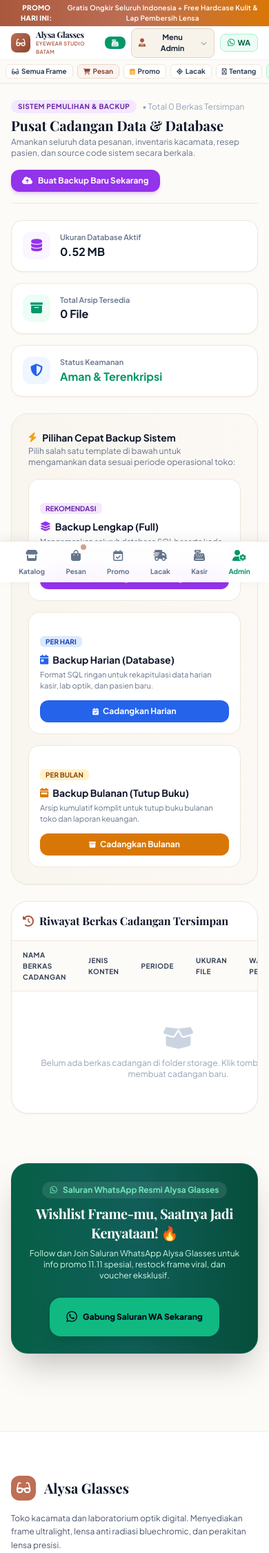
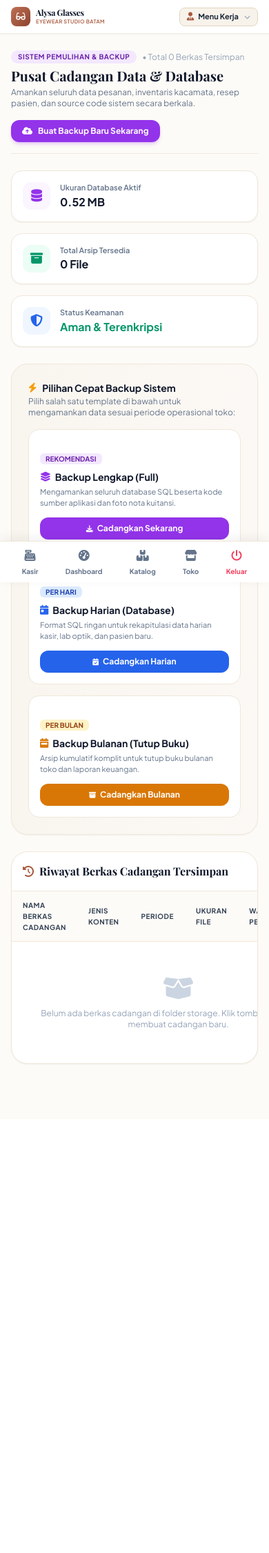
Before and after one commit to Andriansyah2501/alysa-optical, a Laravel app: page /admin/backup in a window 390 px wide. Shown: the top 2251 px of the page at 69% size. After the commit the page ends 1543 px from the top, so only its background shows below. Run offline with Laravel 10, Linux system fonts and the light colour scheme; the visitor is signed in with stand-in values (Sample User, id 1); data comes from the database, SQL or seed files in the repository; some libraries are stand-ins or nearby versions; some web fonts are replaced.

Commit message:
refactor(ui): tampilan bersih per-role — menu toko khusus pengunjung
- Menu kategori (Semua Frame, Kacamata Optik, Sunglasses Polarized,
  Titanium 8G, Pesan Online, Promo, Lacak, Tentang) HANYA tampil untuk
  pengunjung/tamu; kasir & owner tidak melihatnya lagi
- Header staf: owner/admin/optician dapat dropdown 'Menu Kerja' ringkas
  (Dashboard, Laporan, Pelanggan, Katalog & Barcode, POS, Cashflow,
  Promo, Pengaturan, Backup, Server, Tunnel) + Keluar Tampilan Toko
- Kasir: hanya tombol 'Kerja Kasir' + ikon logout — nol distraksi
- Bar bawah mobile ikut dipisah: versi pengunjung vs versi staf
  (Kasir: Kasir+Keluar; Owner: Kasir, Dashboard, Katalog, Toko, Keluar)
- Bar pengumuman promo & footer toko disembunyikan dari staf login
- User::canAccessAdminArea() jadi sumber kebenaran akses backoffice

```diff
--- a/app/Models/User.php
+++ b/app/Models/User.php
@@ -54,4 +54,13 @@ class User extends Authenticatable
     {
         return in_array($this->role, \App\Http\Middleware\PosAccess::allowedRoles(), true);
     }
+
+    /**
+     * Boleh masuk area backoffice/dashboard (admin dashboard guarded: super_admin/admin/optician).
+     * Kasir murni tidak — mereka cukup modul POS.
+     */
+    public function canAccessAdminArea(): bool
+    {
+        return in_array($this->role, ['super_admin', 'admin', 'optician'], true);
+    }
 }
--- a/resources/views/layouts/app.blade.php
+++ b/resources/views/layouts/app.blade.php
@@ -116,7 +116,8 @@
 </head>
 <body class="min-h-screen flex flex-col selection:bg-brand-200 selection:text-brand-900">
 
-    <!-- Top Announcement Bar (Editable by Super Admin) -->
+    <!-- Top Announcement Bar (Editable by Super Admin) — hanya utk pengunjung/toko -->
+    @guest
         @if(($globalSettings['header_announcement_enabled'] ?? '1') !== '0')
             <div class="bg-gradient-to-r from-brand-600 via-brand-500 to-amber-600 text-white text-[10px] font-semibold tracking-wide py-1 px-3 text-center">
                 <span class="inline-flex items-center gap-2">
@@ -125,6 +126,7 @@
                 </span>
             </div>
         @endif
+    @endguest
 
     <!-- Main Navigation Bar -->
     <header class="sticky top-0 z-50 bg-white/95 backdrop-blur-md border-b border-sand-200/80 transition-all shadow-sm">
@@ -149,7 +151,8 @@
                         </div>
                     </a>
 
-                    <!-- Nav Link Kategori (Dikecilkan) -->
+                    <!-- Nav Link Kategori TOKO — hanya utk pengunjung/pelanggan (staf tidak melihatnya) -->
+                    @guest
                     <nav class="hidden md:flex items-center gap-4 text-[11px] font-bold text-slate-700">
                         <a href="{{ route('shop.index') }}" class="hover:text-brand-600 transition-colors py-1 {{ request()->routeIs('shop.index') && !request('kategori') ? 'text-brand-600 border-b-2 border-brand-500' : '' }}">
                             Semua Frame
@@ -176,77 +179,99 @@
                             <i class="fa-regular fa-circle-info mr-0.5 text-brand-500"></i> Tentang
                         </a>
                     </nav>
+                    @endguest
                 </div>
 
                 <!-- Right Action Bar: Clean Dropdown Menu -->
+                @php
+                    $cleanPhone = preg_replace('/[^0-9]/', '', $globalSettings['store_phone'] ?? '087888883318');
+                    $waTarget = str_starts_with($cleanPhone, '0') ? '62' . substr($cleanPhone, 1) : $cleanPhone;
+                @endphp
                 <div class="flex items-center gap-2">
 
                     @auth
-                        <!-- Tombol Cepat POS Kasir (hanya role yang diizinkan di Pengaturan) -->
-                        @if(Auth::user()->canAccessPos())
-                            <a href="{{ route('pos.index') }}" class="inline-flex items-center gap-1 px-2.5 py-1 bg-emerald-600 hover:bg-emerald-700 text-white rounded-lg text-[11px] font-bold shadow-xs transition-all">
-                                <i class="fa-solid fa-cash-register text-[10px]"></i>
-                                <span class="hidden sm:inline">Kasir</span>
-                            </a>
-                        @endif
+                        @php $stafCanPos = Auth::user()->canAccessPos(); $stafCanAdm = Auth::user()->canAccessAdminArea(); @endphp
 
-                        <!-- Menu Dropdown Manajemen Staf / Admin -->
+                        @if($stafCanAdm)
+                            <!-- OWNER / ADMIN / OPTICIAN: dropdown kerja ringkas -->
                             <div class="relative inline-block text-left" id="adminDropdownContainer">
                                 <button type="button" onclick="document.getElementById('adminDropdownMenu').classList.toggle('hidden')" class="inline-flex items-center gap-1.5 px-2.5 py-1 bg-sand-100 hover:bg-sand-200 text-slate-800 rounded-lg text-[11px] font-bold border border-sand-300 transition-colors">
                                     <i class="fa-solid fa-user-tie text-brand-600 text-xs"></i>
-                                <span>Menu Admin</span>
+                                    <span>Menu Kerja</span>
                                     <i class="fa-solid fa-chevron-down text-[9px] text-slate-400 ml-0.5"></i>
                                 </button>
 
                                 <div id="adminDropdownMenu" class="hidden absolute right-0 mt-1.5 w-52 bg-white rounded-xl shadow-xl border border-sand-200 z-50 py-1 divide-y divide-sand-100 text-xs">
                                     <div class="px-3 py-2 bg-sand-50/60">
                                         <div class="font-bold text-slate-900 truncate">{{ Auth::user()->name }}</div>
-                                    <div class="text-[10px] text-brand-600 font-semibold uppercase tracking-wider">{{ Auth::user()->role }}</div>
+                                        <div class="text-[10px] text-brand-600 font-semibold uppercase tracking-wider">{{ str_replace('_',' ',Auth::user()->role) }}</div>
                                     </div>
                                     <div class="py-1">
+                                        @if($stafCanPos)
+                                        <a href="{{ route('pos.index') }}" class="flex items-center gap-2 px-3 py-1.5 bg-emerald-50 text-emerald-700 font-bold transition-colors">
+                                            <i class="fa-solid fa-cash-register text-emerald-600 w-4"></i> Buka Kasir (POS)
+                                        </a>
+                                        @endif
                                         <a href="{{ route('admin.dashboard') }}" class="flex items-center gap-2 px-3 py-1.5 text-slate-700 hover:bg-brand-50 hover:text-brand-700 font-medium transition-colors">
-                                        <i class="fa-solid fa-glasses text-brand-500 w-4"></i> Lab Optik & Antrean
+                                            <i class="fa-solid fa-gauge-high text-brand-500 w-4"></i> Dashboard
                                         </a>
                                         <a href="{{ route('admin.reports.index') }}" class="flex items-center gap-2 px-3 py-1.5 text-slate-700 hover:bg-brand-50 hover:text-brand-700 font-medium transition-colors">
-                                        <i class="fa-solid fa-chart-line text-sky-500 w-4"></i> Laporan & Grafik Omset
-                                    </a>
-                                    <a href="{{ route('admin.calendar.index') }}" class="flex items-center gap-2 px-3 py-1.5 text-slate-700 hover:bg-brand-50 hover:text-brand-700 font-medium transition-colors">
-                                        <i class="fa-solid fa-calendar-days text-amber-500 w-4"></i> Kelola Kalender Promo
+                                            <i class="fa-solid fa-chart-line text-sky-500 w-4"></i> Laporan Omset
                                         </a>
                                         <a href="{{ route('admin.customers.index') }}" class="flex items-center gap-2 px-3 py-1.5 text-slate-700 hover:bg-brand-50 hover:text-brand-700 font-medium transition-colors">
-                                        <i class="fa-solid fa-users text-emerald-600 w-4"></i> Database Pelanggan & Resep
-                                    </a>
-                                    <a href="{{ route('admin.expenses.index') }}" class="flex items-center gap-2 px-3 py-1.5 text-slate-700 hover:bg-brand-50 hover:text-brand-700 font-medium transition-colors">
-                                        <i class="fa-solid fa-money-bill-transfer text-rose-500 w-4"></i> Belanja Modal & Cashflow
+                                            <i class="fa-solid fa-users text-emerald-600 w-4"></i> Pelanggan & Resep
                                         </a>
                                         @if(in_array(Auth::user()->role, ['admin', 'super_admin']))
                                             <a href="{{ route('admin.katalog.index') }}" class="flex items-center gap-2 px-3 py-1.5 text-slate-700 hover:bg-brand-50 hover:text-brand-700 font-medium transition-colors">
-                                            <i class="fa-solid fa-boxes-stacked text-purple-500 w-4"></i> Katalog Kacamata
+                                                <i class="fa-solid fa-boxes-stacked text-purple-500 w-4"></i> Katalog & Barcode
+                                            </a>
+                                            <a href="{{ route('admin.expenses.index') }}" class="flex items-center gap-2 px-3 py-1.5 text-slate-700 hover:bg-brand-50 hover:text-brand-700 font-medium transition-colors">
+                                                <i class="fa-solid fa-money-bill-transfer text-rose-500 w-4"></i> Cashflow Toko
+                                            </a>
+                                            <a href="{{ route('admin.calendar.index') }}" class="flex items-center gap-2 px-3 py-1.5 text-slate-700 hover:bg-brand-50 hover:text-brand-700 font-medium transition-colors">
+                                                <i class="fa-solid fa-calendar-days text-amber-500 w-4"></i> Kalender Promo
                                             </a>
                                             <a href="{{ route('admin.settings.index') }}" class="flex items-center gap-2 px-3 py-1.5 text-slate-700 hover:bg-brand-50 hover:text-brand-700 font-medium transition-colors">
                                                 <i class="fa-solid fa-gear text-slate-500 w-4"></i> Pengaturan Toko
                                             </a>
                                             <a href="{{ route('admin.backups.index') }}" class="flex items-center gap-2 px-3 py-1.5 text-slate-700 hover:bg-brand-50 hover:text-brand-700 font-medium transition-colors">
-                                            <i class="fa-solid fa-cloud-arrow-down text-purple-600 w-4"></i> Cadangan Data & Database
+                                                <i class="fa-solid fa-cloud-arrow-down text-purple-600 w-4"></i> Cadangan Data
                                             </a>
                                             <a href="{{ route('admin.server.index') }}" class="flex items-center gap-2 px-3 py-1.5 text-slate-700 hover:bg-brand-50 hover:text-brand-700 font-medium transition-colors">
-                                            <i class="fa-solid fa-server text-sky-600 w-4"></i> Status Server & Jaringan
+                                                <i class="fa-solid fa-server text-sky-600 w-4"></i> Status Server
                                             </a>
                                             <a href="{{ route('admin.tunnel.index') }}" class="flex items-center gap-2 px-3 py-1.5 text-slate-700 hover:bg-brand-50 hover:text-brand-700 font-medium transition-colors">
-                                            <i class="fa-solid fa-tower-broadcast text-amber-600 w-4"></i> Manajemen Tunneling
+                                                <i class="fa-solid fa-tower-broadcast text-amber-600 w-4"></i> Tunneling
                                             </a>
                                         @endif
                                     </div>
                                     <div class="py-1">
+                                        <a href="{{ route('shop.index') }}" class="flex items-center gap-2 px-3 py-1.5 text-slate-500 hover:bg-sand-50 font-medium transition-colors">
+                                            <i class="fa-solid fa-store text-slate-400 w-4"></i> Lihat Tampilan Toko
+                                        </a>
                                         <form action="{{ route('logout') }}" method="POST" class="w-full">
                                             @csrf
                                             <button type="submit" class="w-full text-left flex items-center gap-2 px-3 py-1.5 text-rose-600 hover:bg-rose-50 font-bold transition-colors">
-                                            <i class="fa-solid fa-power-off text-rose-500 w-4"></i> Keluar (Logout)
+                                                <i class="fa-solid fa-power-off text-rose-500 w-4"></i> Keluar
                                             </button>
                                         </form>
                                     </div>
                                 </div>
                             </div>
+                        @else
+                            <!-- KASIR: hanya tombol Kerja + Keluar — tanpa menu admin -->
+                            @if($stafCanPos)
+                                <a href="{{ route('pos.index') }}" class="inline-flex items-center gap-1.5 px-3 py-1.5 bg-emerald-600 hover:bg-emerald-700 text-white rounded-lg text-[11px] font-bold shadow-xs transition-all">
+                                    <i class="fa-solid fa-cash-register text-[11px]"></i> Kerja Kasir
+                                </a>
+                            @endif
+                            <form action="{{ route('logout') }}" method="POST">
+                                @csrf
+                                <button type="submit" class="inline-flex items-center gap-1 px-2.5 py-1.5 bg-white hover:bg-rose-50 text-slate-500 hover:text-rose-600 rounded-lg text-[11px] font-bold border border-sand-300 transition-colors" title="Keluar">
+                                    <i class="fa-solid fa-power-off"></i>
+                                </button>
+                            </form>
+                        @endif
 
                     @else
                         <!-- Jika Pengunjung Belum Login -->
@@ -256,19 +281,18 @@
                         </a>
                     @endauth
 
-                    @php
-                        $cleanPhone = preg_replace('/[^0-9]/', '', $globalSettings['store_phone'] ?? '087888883318');
-                        $waTarget = str_starts_with($cleanPhone, '0') ? '62' . substr($cleanPhone, 1) : $cleanPhone;
-                    @endphp
-                    <a href="https://wa.me/{{ $waTarget }}?text=Halo%20Alysa%20Glasses" target="_blank" class="inline-flex items-center gap-1 px-2.5 py-1 bg-emerald-50 hover:bg-emerald-100 text-emerald-800 rounded-lg text-[11px] font-bold border border-emerald-200 transition-colors">
+                    @guest
+                    <a href="https://wa.me/{{ $waTarget ?? '' }}?text=Halo%20Alysa%20Glasses" target="_blank" class="inline-flex items-center gap-1 px-2.5 py-1 bg-emerald-50 hover:bg-emerald-100 text-emerald-800 rounded-lg text-[11px] font-bold border border-emerald-200 transition-colors">
                         <i class="fa-brands fa-whatsapp text-emerald-600 text-xs"></i>
                         <span>WA</span>
                     </a>
+                    @endguest
 
                 </div>
 
             </div>
         </div>
+            @guest
         <!-- Mobile Sub-Navigation Bar (Horizontal Scrollable for Easy Touch) -->
         <div class="md:hidden border-t border-sand-100 bg-sand-50/80 px-2 py-1 overflow-x-auto flex items-center gap-1.5 text-[10px] font-bold no-scrollbar">
             <a href="{{ route('shop.index') }}" class="whitespace-nowrap px-2 py-0.5 rounded-md {{ request()->routeIs('shop.index') && !request('kategori') ? 'bg-brand-600 text-white' : 'bg-white text-slate-700 border border-sand-200' }}">
@@ -294,6 +318,7 @@
                 <i class="fa-brands fa-whatsapp mr-1 text-emerald-600"></i> WhatsApp
             </a>
         </div>
+        @endguest
     </header>
 
     <!-- Flash Alerts -->
@@ -319,6 +344,7 @@
 
     <!-- Footer Warm Light -->
 
+    @guest
     <!-- Saluran WhatsApp Promo 11.11 Banner -->
     <div class="max-w-7xl mx-auto px-4 sm:px-6 lg:px-8 mt-12 mb-8 relative z-20">
         <div class="bg-gradient-to-r from-emerald-800 via-teal-800 to-emerald-900 rounded-3xl p-6 sm:p-8 text-white shadow-2xl flex flex-col md:flex-row items-center justify-between gap-6 border border-emerald-700/50">
@@ -410,9 +436,11 @@
             </div>
         </div>
     </footer>
+    @endguest
 
 
-    <!-- Mobile Floating Bottom Bar for Quick Actions (User Friendly Mobile Experience) -->
+    <!-- Bar Bawah Mobile: versi Pengunjung vs versi Staf -->
+    @guest
     <div class="md:hidden fixed bottom-0 left-0 right-0 z-50 bg-white/95 backdrop-blur-lg border-t border-sand-200 px-3 py-2 flex items-center justify-around shadow-[0_-4px_16px_rgba(0,0,0,0.06)]">
         <a href="{{ route('shop.index') }}" class="flex flex-col items-center gap-1 text-[10px] font-bold {{ request()->routeIs('shop.index') ? 'text-brand-600' : 'text-slate-500 hover:text-slate-800' }}">
             <i class="fa-solid fa-store text-base"></i>
@@ -433,24 +461,49 @@
             <i class="fa-solid fa-truck-fast text-base"></i>
             <span>Lacak</span>
         </a>
-        @auth
-            @if(Auth::user()->canAccessPos())
-                <a href="{{ route('pos.index') }}" class="flex flex-col items-center gap-1 text-[10px] font-bold {{ request()->routeIs('pos.*') ? 'text-emerald-600' : 'text-slate-500 hover:text-slate-800' }}">
+        <a href="https://wa.me/{{ $waMobile }}?text=Halo%20Alysa%20Glasses" target="_blank" class="flex flex-col items-center gap-1 text-[10px] font-bold text-emerald-600">
+            <i class="fa-brands fa-whatsapp text-base"></i>
+            <span>Chat WA</span>
+        </a>
+        <a href="{{ route('login') }}" class="flex flex-col items-center gap-1 text-[10px] font-bold {{ request()->routeIs('login') ? 'text-brand-600' : 'text-slate-500 hover:text-slate-800' }}">
+            <i class="fa-solid fa-lock text-base"></i>
+            <span>Login</span>
+        </a>
+    </div>
+    @else
+    @php $stafPos = Auth::user()->canAccessPos(); $stafAdm = Auth::user()->canAccessAdminArea(); @endphp
+    <div class="md:hidden fixed bottom-0 left-0 right-0 z-50 bg-white/95 backdrop-blur-lg border-t border-sand-200 px-3 py-2 flex items-center justify-around shadow-[0_-4px_16px_rgba(0,0,0,0.06)]">
+        @if($stafPos)
+        <a href="{{ route('pos.index') }}" class="flex flex-col items-center gap-1 text-[10px] font-bold {{ request()->routeIs('pos.*') ? 'text-emerald-600' : 'text-slate-500' }}">
             <i class="fa-solid fa-cash-register text-base"></i>
             <span>Kasir</span>
         </a>
         @endif
-            <a href="{{ route('admin.dashboard') }}" class="flex flex-col items-center gap-1 text-[10px] font-bold text-emerald-600">
-                <i class="fa-solid fa-user-gear text-base"></i>
-                <span>Admin</span>
+        @if($stafAdm)
+        <a href="{{ route('admin.dashboard') }}" class="flex flex-col items-center gap-1 text-[10px] font-bold {{ request()->routeIs('admin.dashboard') ? 'text-brand-600' : 'text-slate-500' }}">
+            <i class="fa-solid fa-gauge-high text-base"></i>
+            <span>Dashboard</span>
         </a>
-        @else
-            <a href="https://wa.me/{{ $waMobile }}?text=Halo%20Alysa%20Glasses" target="_blank" class="flex flex-col items-center gap-1 text-[10px] font-bold text-emerald-600">
-                <i class="fa-brands fa-whatsapp text-base"></i>
-                <span>Chat WA</span>
+        @if(in_array(Auth::user()->role, ['admin','super_admin']))
+        <a href="{{ route('admin.katalog.index') }}" class="flex flex-col items-center gap-1 text-[10px] font-bold {{ request()->routeIs('admin.katalog.*') ? 'text-brand-600' : 'text-slate-500' }}">
+            <i class="fa-solid fa-boxes-stacked text-base"></i>
+            <span>Katalog</span>
         </a>
-        @endauth
+        @endif
+        <a href="{{ route('shop.index') }}" class="flex flex-col items-center gap-1 text-[10px] font-bold text-slate-500">
+            <i class="fa-solid fa-store text-base"></i>
+            <span>Toko</span>
+        </a>
+        @endif
+        <form action="{{ route('logout') }}" method="POST" class="flex flex-col items-center gap-1">
+            @csrf
+            <button type="submit" class="text-[10px] font-bold text-rose-500 flex flex-col items-center gap-1">
+                <i class="fa-solid fa-power-off text-base"></i>
+                <span>Keluar</span>
+            </button>
+        </form>
     </div>
+    @endguest
 
     <!-- Tambahkan padding bawah di body agar konten tidak tertutup bottom bar di mobile -->
     <div class="h-14 md:hidden"></div>
```
Lines whose indentation alone changed are shown as unchanged.
